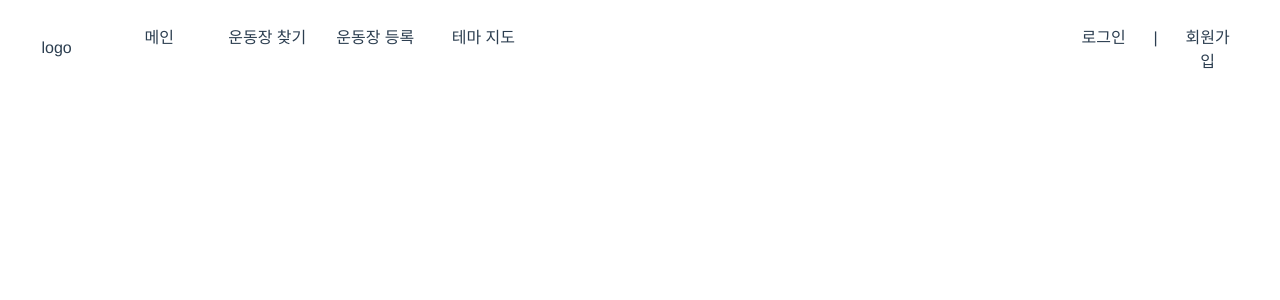
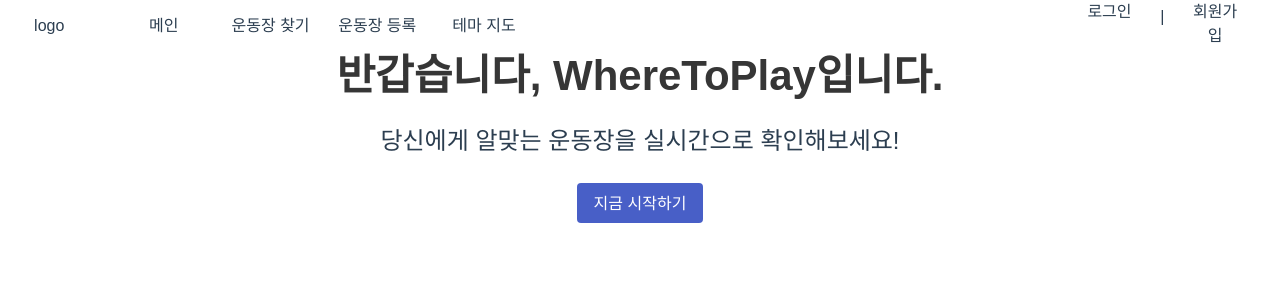
Before and after one commit to Jongwoo0101/Where-To-Play, a Vue app in the folder frontend/: page / in a window 1280 px wide. Shown: the top 300 px of the page. Built offline with nearby package versions, Linux system fonts and the light colour scheme.

Commit message:
메인 페이지 임의 구성, Bulma CSS Framework 추가

```diff
--- a/frontend/package.json
+++ b/frontend/package.json
@@ -15,7 +15,9 @@
   "devDependencies": {
     "@vue/cli-plugin-router": "~5.0.0",
     "@vue/cli-plugin-vuex": "~5.0.0",
-    "@vue/cli-service": "~5.0.0"
+    "@vue/cli-service": "~5.0.0",
+    "autoprefixer": "^10.4.14",
+    "postcss": "^8.4.27"
   },
   "browserslist": [
     "> 1%",
--- a/frontend/src/App.vue
+++ b/frontend/src/App.vue
@@ -5,7 +5,7 @@
 
 <style>
 #app {
-  font-family: Avenir, Helvetica, Arial, sans-serif;
+  font-family: sans-serif;
   -webkit-font-smoothing: antialiased;
   -moz-osx-font-smoothing: grayscale;
   text-align: center;
--- a/frontend/src/views/HomeView.vue
+++ b/frontend/src/views/HomeView.vue
@@ -1,8 +1,19 @@
 <template>
   <div class="home">
-
+    <div class="content is-large">
+      <h2>반갑습니다, WhereToPlay입니다.</h2>
+      <p>당신에게 알맞는 운동장을 실시간으로 확인해보세요!</p>
+      <button class="button is-link">지금 시작하기</button>
+    </div>
   </div>
 </template>
+
+<style>
+  @import "https://cdn.jsdelivr.net/npm/bulma@0.9.4/css/bulma.min.css";
+  .home {
+
+  }
+</style>
 
 <script>
 export default {
```
Also changed, not shown: 1 other file (tests, documents, lock files or other folders).
